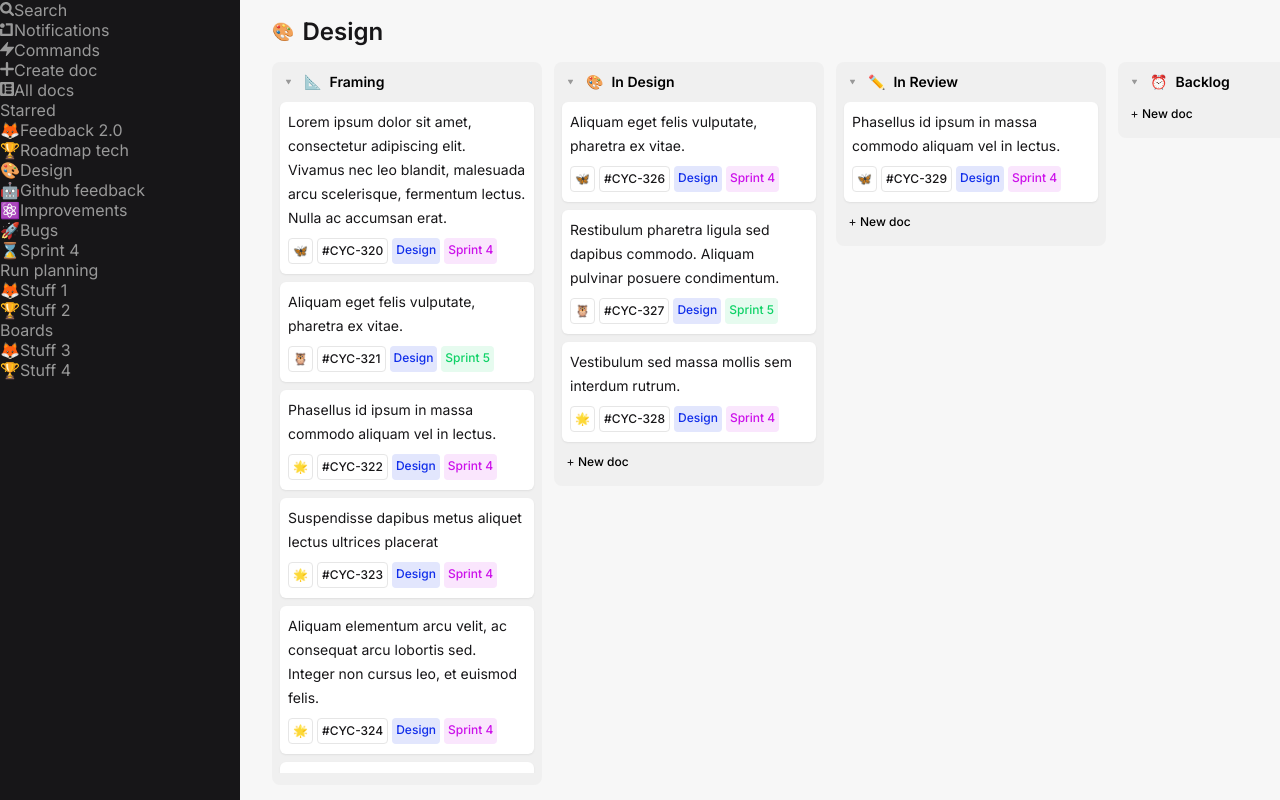
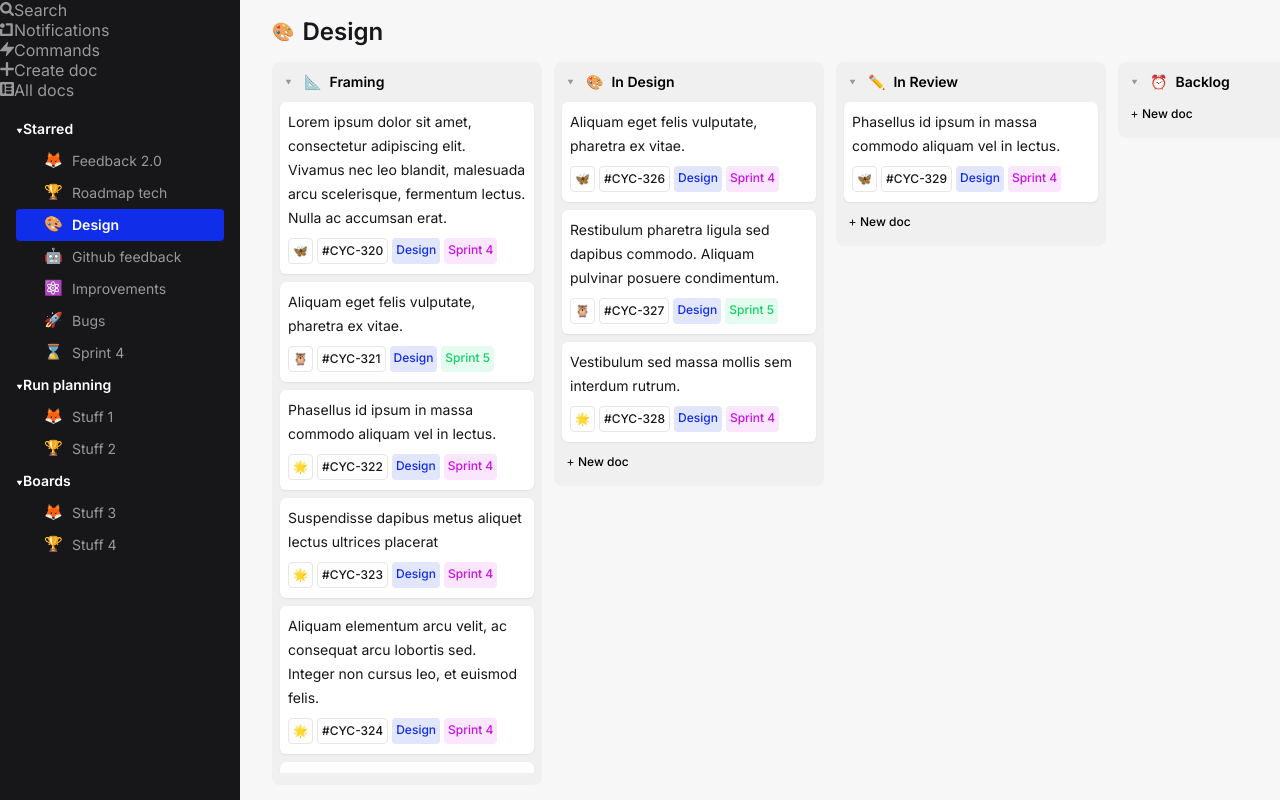
Before and after one commit to Tophe269/cycle, a Next.js app: page /design in a window 1280 px wide. Built offline with nearby package versions, Linux system fonts and the light colour scheme.

Commit message:
cycle: board links design

```diff
--- a/src/components/common/board/frameset/Frameset.tsx
+++ b/src/components/common/board/frameset/Frameset.tsx
@@ -2,8 +2,8 @@ import { FrameSetMain } from "./styles";
 
 import { FramesetProps } from "./index";
 
-const FrameSet = ({ children, isMenuOpen }: FramesetProps): JSX.Element => (
-  <FrameSetMain isMenuOpen={isMenuOpen}>{children}</FrameSetMain>
+const FrameSet = ({ children, isSideBarOpen }: FramesetProps): JSX.Element => (
+  <FrameSetMain isSideBarOpen={isSideBarOpen}>{children}</FrameSetMain>
 );
 
 export default FrameSet;
--- a/src/components/common/board/frameset/index.tsx
+++ b/src/components/common/board/frameset/index.tsx
@@ -7,13 +7,13 @@ import Frameset from "./Frameset";
 type FramesetContainerProps = { children: ReactNode };
 
 export type FramesetProps = FramesetContainerProps & {
-  isMenuOpen: boolean;
+  isSideBarOpen: boolean;
 };
 
 const FramesetContainer = (props: FramesetContainerProps): JSX.Element => {
-  const { isMenuOpen, toggleMenu } = useContext(ToggleMenuContext);
+  const { isSideBarOpen, toggleMenu } = useContext(ToggleMenuContext);
 
-  return <Frameset {...props} isMenuOpen={isMenuOpen} />;
+  return <Frameset {...props} isSideBarOpen={isSideBarOpen} />;
 };
 
 export default FramesetContainer;
--- a/src/components/common/board/frameset/styles.ts
+++ b/src/components/common/board/frameset/styles.ts
@@ -1,7 +1,9 @@
 import styled from "styled-components";
 
-const FrameSetMain = styled.main<{ isMenuOpen: boolean }>`
-  width: calc(100vw - ${({ isMenuOpen }) => (isMenuOpen ? "240px" : "64px")});
+const FrameSetMain = styled.main<{ isSideBarOpen: boolean }>`
+  width: calc(
+    100vw - ${({ isSideBarOpen }) => (isSideBarOpen ? "240px" : "64px")}
+  );
   padding: 0 26px 10px;
   flex: 1;
   display: flex;
--- /dev/null
+++ b/src/components/common/sideBar/BoardLink.tsx
@@ -0,0 +1,49 @@
+import Link from "next/link";
+import {
+  BoardsLinksLi,
+  BoardsLinksIconSpan,
+  BoardsLinksTextSpan,
+  BoardsLinksMoreSpan,
+} from "./styles";
+import Image from "next/image";
+
+import { MenuLink } from "@/types/menu";
+
+type BoardLinkProps = MenuLink & {
+  currentPage: string;
+  isSideBarOpen: boolean;
+};
+
+const BoardLink = ({
+  slug,
+  text,
+  icon,
+  currentPage,
+  isSideBarOpen,
+}: BoardLinkProps) => (
+  <Link href={slug} passHref>
+    <a>
+      <BoardsLinksLi
+        active={currentPage === slug}
+        isSideBarOpen={isSideBarOpen}
+      >
+        <BoardsLinksIconSpan isSideBarOpen={isSideBarOpen}>
+          {icon}
+        </BoardsLinksIconSpan>
+        <BoardsLinksTextSpan isSideBarOpen={isSideBarOpen}>
+          {text}
+        </BoardsLinksTextSpan>
+        <BoardsLinksMoreSpan>
+          <Image
+            src={`/icons/more-w.svg`}
+            alt="Configure"
+            width={10.5}
+            height={2.63}
+          />
+        </BoardsLinksMoreSpan>
+      </BoardsLinksLi>
+    </a>
+  </Link>
+);
+
+export default BoardLink;
--- /dev/null
+++ b/src/components/common/sideBar/MenuBoard.tsx
@@ -0,0 +1,40 @@
+import { ReactNode } from "react";
+
+import {
+  BoardsLi,
+  BoardsLiTitleDiv,
+  BoardsLiTitleIconSpan,
+  BoardsLinksUl,
+} from "./styles";
+import Image from "next/image";
+
+type MenuBoardProps = {
+  boardSlug: string;
+  title: string;
+  isSideBarOpen: boolean;
+  children: ReactNode;
+};
+
+const MenuBoard = ({
+  boardSlug,
+  title,
+  isSideBarOpen,
+  children,
+}: MenuBoardProps) => (
+  <BoardsLi key={boardSlug}>
+    <BoardsLiTitleDiv isSideBarOpen={isSideBarOpen}>
+      <BoardsLiTitleIconSpan>
+        <Image
+          src={`/icons/down-w.svg`}
+          alt="Toggle menu"
+          width={7}
+          height={6}
+        />
+      </BoardsLiTitleIconSpan>
+      {title}
+    </BoardsLiTitleDiv>
+    <BoardsLinksUl>{children}</BoardsLinksUl>
+  </BoardsLi>
+);
+
+export default MenuBoard;
--- a/src/components/common/sideBar/SideBar.tsx
+++ b/src/components/common/sideBar/SideBar.tsx
@@ -4,21 +4,20 @@ import {
   LinksUl,
   LinksLi,
   BoardsUl,
-  BoardsLi,
-  BoardsLinksUl,
-  BoardsLinksLi,
   TogglerDiv,
   TogglerIconDiv,
 } from "./styles";
 import Image from "next/image";
+import MenuBoard from "./MenuBoard";
+import BoardLink from "./BoardLink";
 
 import { menuLinks, boards } from "@/constants/menu";
 
 import { MenuLink, BoardMenu } from "@/types/menu";
 import { SideBarProps } from "./index";
 
-const SideBar = ({ currentPage, isMenuOpen, toggleMenu }: SideBarProps) => (
-  <Nav isMenuOpen={isMenuOpen}>
+const SideBar = ({ currentPage, isSideBarOpen, toggleMenu }: SideBarProps) => (
+  <Nav isSideBarOpen={isSideBarOpen}>
     <LinksUl>
       {menuLinks.map(({ icon, text, slug }: MenuLink) => (
         <LinksLi key={slug}>
@@ -29,23 +28,25 @@ const SideBar = ({ currentPage, isMenuOpen, toggleMenu }: SideBarProps) => (
     </LinksUl>
     <BoardsUl>
       {boards.map(({ title, slug: boardSlug, links }: BoardMenu) => (
-        <BoardsLi key={boardSlug}>
-          <div>
-            <div>{title}</div>
-            <BoardsLinksUl>
-              {links.map(({ slug, text, icon }: MenuLink) => (
-                <BoardsLinksLi key={`${boardSlug}-${slug}`}>
-                  <span>{icon}</span>
-                  <Link href={slug}>{text}</Link>
-                </BoardsLinksLi>
-              ))}
-            </BoardsLinksUl>
-          </div>
-        </BoardsLi>
+        <MenuBoard
+          key={boardSlug}
+          title={title}
+          boardSlug={boardSlug}
+          isSideBarOpen={isSideBarOpen}
+        >
+          {links.map((menuLink: MenuLink) => (
+            <BoardLink
+              key={`${boardSlug}-${menuLink.slug}`}
+              {...menuLink}
+              currentPage={currentPage}
+              isSideBarOpen={isSideBarOpen}
+            />
+          ))}
+        </MenuBoard>
       ))}
     </BoardsUl>
     <TogglerDiv onClick={toggleMenu}>
-      <TogglerIconDiv isMenuOpen={isMenuOpen}>
+      <TogglerIconDiv isSideBarOpen={isSideBarOpen}>
         <Image
           src={`/icons/select.svg`}
           alt="Toggle menu"
--- a/src/components/common/sideBar/index.tsx
+++ b/src/components/common/sideBar/index.tsx
@@ -7,14 +7,16 @@ import SideBar from "./SideBar";
 type SideBarContainerProps = { currentPage: string };
 
 export type SideBarProps = SideBarContainerProps & {
-  isMenuOpen: boolean;
+  isSideBarOpen: boolean;
   toggleMenu: () => void;
 };
 
 const SideBarContainer = (props: SideBarContainerProps): JSX.Element => {
-  const { isMenuOpen, toggleMenu } = useContext(ToggleMenuContext);
+  const { isSideBarOpen, toggleMenu } = useContext(ToggleMenuContext);
 
-  return <SideBar {...props} isMenuOpen={isMenuOpen} toggleMenu={toggleMenu} />;
+  return (
+    <SideBar {...props} isSideBarOpen={isSideBarOpen} toggleMenu={toggleMenu} />
+  );
 };
 
 export default SideBarContainer;
--- a/src/components/common/sideBar/styles.ts
+++ b/src/components/common/sideBar/styles.ts
@@ -1,10 +1,10 @@
 import styled from "styled-components";
 
-const Nav = styled.nav<{ isMenuOpen: boolean }>`
+const Nav = styled.nav<{ isSideBarOpen: boolean }>`
   color: ${({ theme: { color } }) => color};
   background-color: ${({ theme: { bgColor } }) => bgColor};
   height: 100vh;
-  width: ${({ isMenuOpen }) => (isMenuOpen ? "240px" : "64px")};
+  width: ${({ isSideBarOpen }) => (isSideBarOpen ? "240px" : "64px")};
   position: relative;
   transition: width 0.8s;
 `;
@@ -20,18 +20,116 @@ const LinksLi = styled.li``;
 const BoardsUl = styled.ul`
   list-style: none;
   padding: 0;
-  margin: 0;
+  margin: 17px 0 0 0;
 `;
 
 const BoardsLi = styled.li``;
 
+const BoardsLiTitleDiv = styled.div<{ isSideBarOpen: boolean }>`
+  margin: 4px 0 4px 16px;
+  height: 24px;
+  font-weight: 600;
+  font-size: 14px;
+  line-height: 24px;
+  color: ${({ theme: { hlColor } }) => hlColor};
+  ${({ isSideBarOpen }) =>
+    !isSideBarOpen
+      ? `
+  opacity: 0;
+  height: 0;
+  margin: 0;
+  `
+      : ""}
+  transition: margin  0.5s, opacity 0.5s,height 0.5s;
+`;
+const BoardsLiTitleIconSpan = styled.span``;
+
 const BoardsLinksUl = styled.ul`
   list-style: none;
   padding: 0;
-  margin: 0;
+  margin: 0 16px;
 `;
 
-const BoardsLinksLi = styled.li``;
+const BoardsLinksLi = styled.li<{ active: boolean; isSideBarOpen: boolean }>`
+  padding: 4px 0;
+  width: inherit;
+  display: flex;
+  align-items: center;
+  border-radius: 4px;
+  font-weight: 400;
+  &:hover {
+    color: ${({ theme: { hvColor } }) => hvColor};
+    background-color: ${({ theme: { hvBgColor } }) => hvBgColor};
+  }
+  transition: background-color 0.5s;
+  ${({ active, theme: { hlColor, hlBgColor } }) =>
+    active
+      ? `
+  font-weight: 600;
+  color: ${hlColor};
+  background-color: ${hlBgColor};
+  `
+      : ""}
+  ${({ isSideBarOpen }) =>
+    !isSideBarOpen
+      ? `
+  margin-top: 8px;
+  `
+      : ""}
+  transition: margin 0.5s;
+`;
+
+const BoardsLinksIconSpan = styled.span<{ isSideBarOpen: boolean }>`
+  width: 16px;
+  height: 20px;
+  margin: 0 12px 0 28px;
+  font-size: 15px;
+  flex: none;
+  flex-grow: 0;
+  line-height: 18px;
+  text-align: center;
+  ${({ isSideBarOpen }) =>
+    !isSideBarOpen
+      ? `
+  margin: 0 8px 0 9px;
+  line-height: 24px;
+  font-size: 15px;
+  `
+      : ""}
+  transition: margin 0.5s, line-height 0.5s, font-size 0.5;
+`;
+
+const BoardsLinksTextSpan = styled.span<{ isSideBarOpen: boolean }>`
+  flex: none;
+  flex-grow: 1;
+  font-size: 14px;
+  line-height: 24px;
+  ${({ isSideBarOpen }) =>
+    !isSideBarOpen
+      ? `
+  opacity: 0;
+  `
+      : ""}
+  transition: opacity 0.5s;
+`;
+
+const BoardsLinksMoreSpan = styled.span`
+  height: 20px;
+  width: 20px;
+  margin: 0px 8px;
+  flex: none;
+  flex-grow: 0;
+  display: flex;
+  justify-content: center;
+  align-items: center;
+  opacity: 0;
+  border-radius: 4px;
+  background-color: ${({ theme: { hvBgMoreColor } }) => hvBgMoreColor};
+  &:hover {
+    opacity: 1;
+  }
+  transition: opacity 0.5s;
+`;
 
 const TogglerDiv = styled.div`
   position: absolute;
@@ -53,7 +151,7 @@ const TogglerDiv = styled.div`
   cursor: pointer;
 `;
 
-const TogglerIconDiv = styled.div<{ isMenuOpen: boolean }>`
+const TogglerIconDiv = styled.div<{ isSideBarOpen: boolean }>`
   position: absolute;
   top: 16px;
   left: 0;
@@ -65,8 +163,8 @@ const TogglerIconDiv = styled.div<{ isMenuOpen: boolean }>`
   background: linear-gradient(180deg, #2e48ed 0%, #2740e1 100%);
   border-radius: 50%;
   transform: translateX(-50%) rotate(-180deg);
-  ${({ isMenuOpen }) =>
-    isMenuOpen && "transform: translateX(-50%) rotate(0deg);"}
+  ${({ isSideBarOpen }) =>
+    isSideBarOpen && "transform: translateX(-50%) rotate(0deg);"}
   transition: transform .8s;
 `;
 
@@ -78,6 +176,11 @@ export {
   BoardsLi,
   BoardsLinksUl,
   BoardsLinksLi,
+  BoardsLiTitleDiv,
+  BoardsLiTitleIconSpan,
+  BoardsLinksIconSpan,
+  BoardsLinksTextSpan,
+  BoardsLinksMoreSpan,
   TogglerDiv,
   TogglerIconDiv,
 };
--- a/src/constants/theme.ts
+++ b/src/constants/theme.ts
@@ -6,6 +6,7 @@ const theme = {
     bgColor: "#171618",
     hlBgColor: "#102DEA",
     hvBgColor: "#303030",
+    hvBgMoreColor: "#404040",
   },
   content: {
     colorPrimary: "#171618",
--- a/src/contexts/ToggleMenuContext.tsx
+++ b/src/contexts/ToggleMenuContext.tsx
@@ -1,32 +1,26 @@
-import {
-  createContext,
-  useState,
-  forwardRef,
-  useContext,
-  ReactChild,
-} from "react";
+import { createContext, useState, ReactNode } from "react";
 
 const ToggleMenuContext = createContext<{
-  isMenuOpen: boolean;
+  isSideBarOpen: boolean;
   toggleMenu: () => void;
 }>({
-  isMenuOpen: true,
+  isSideBarOpen: true,
   toggleMenu: () => {},
 });
 
 const ToggleMenuProvider = ({
   children,
 }: {
-  children: ReactChild;
+  children: ReactNode;
 }): JSX.Element => {
-  const [isMenuOpen, setIsMenuOpen] = useState<boolean>(true);
+  const [isSideBarOpen, setisSideBarOpen] = useState<boolean>(true);
   return (
     <ToggleMenuContext.Provider
       value={{
-        isMenuOpen,
+        isSideBarOpen,
         toggleMenu: () => {
-          console.log("toggle menu ", isMenuOpen);
-          setIsMenuOpen(bool => !bool);
+          console.log("toggle menu ", isSideBarOpen);
+          setisSideBarOpen(bool => !bool);
         },
       }}
     >
```
Also changed, not shown: public/icons/down-w.svg (added), public/icons/more-w.svg (added).
